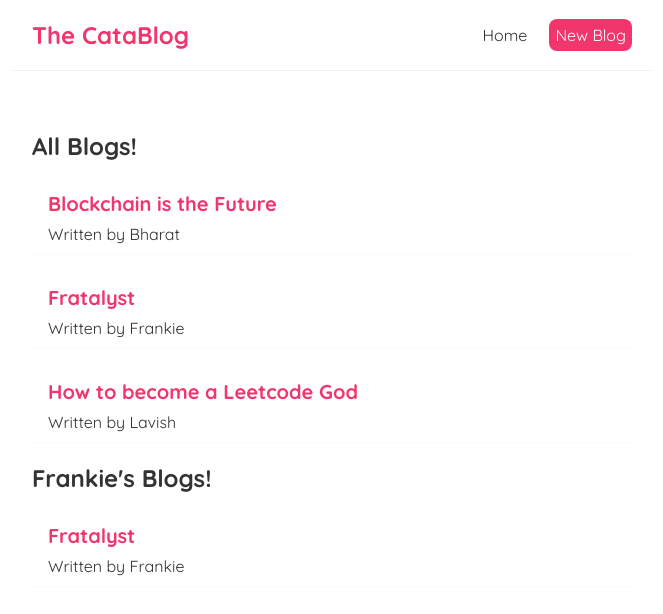
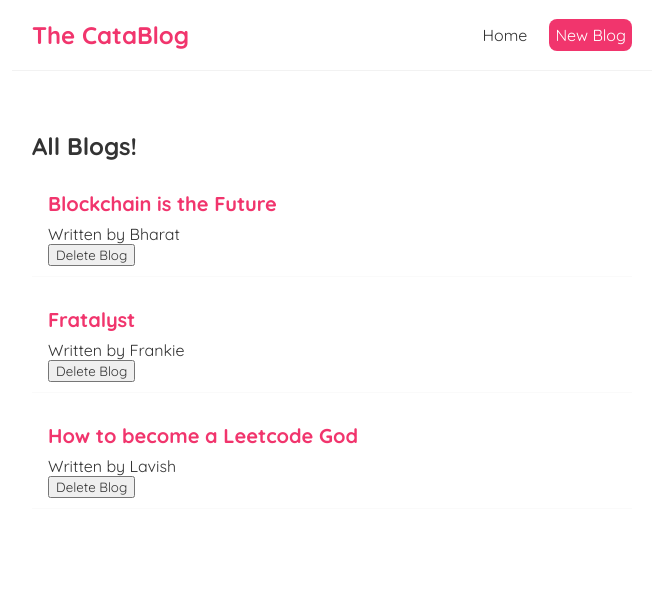
Before and after one commit to kevinfu1/CataBlog, a React (Create React App) app: page / in a window 1280 px wide. Shown: the top 614 px of the page, without its empty margins (308-971 px from the left). Built offline with nearby package versions, Linux system fonts and the light colour scheme; the HTML template or start-up script is replaced by a standard one.

Commit message:
lesson 13

```diff
--- a/src/BlogList.js
+++ b/src/BlogList.js
@@ -1,4 +1,4 @@
-const BlogList = ({blogs, title}) => {
+const BlogList = ({blogs, title, handleDelete}) => {
   // const blogs = props.blogs;
   // const title = props.title;
 
@@ -11,6 +11,7 @@
         <div className = "blog-preview" key={blog.id}>
           <h2>{blog.title}</h2>
           <p>Written by {blog.author}</p>
+          <button onClick={() => handleDelete(blog.id)}>Delete Blog</button>
         </div>
       ))}
     </div>
--- a/src/Home.js
+++ b/src/Home.js
@@ -8,11 +8,14 @@
       { title: 'How to become a Leetcode God', body: 'lorem ipsum...', author: 'Lavish', id: 3 },
     ]);
 
+    const handleDelete = (id) => {
+      const newBlogs = blogs.filter(blog => blog.id !== id);
+      setBlogs(newBlogs);
+    }
 
     return (
       <div className='home'>
-        <BlogList blogs={blogs} title='All Blogs!' />
-        <BlogList blogs={blogs.filter((blog)=> blog.author === 'Frankie')} title="Frankie's Blogs!" />
+        <BlogList blogs={blogs} title='All Blogs!' handleDelete={handleDelete}/>
       </div>
     );
 }
```
